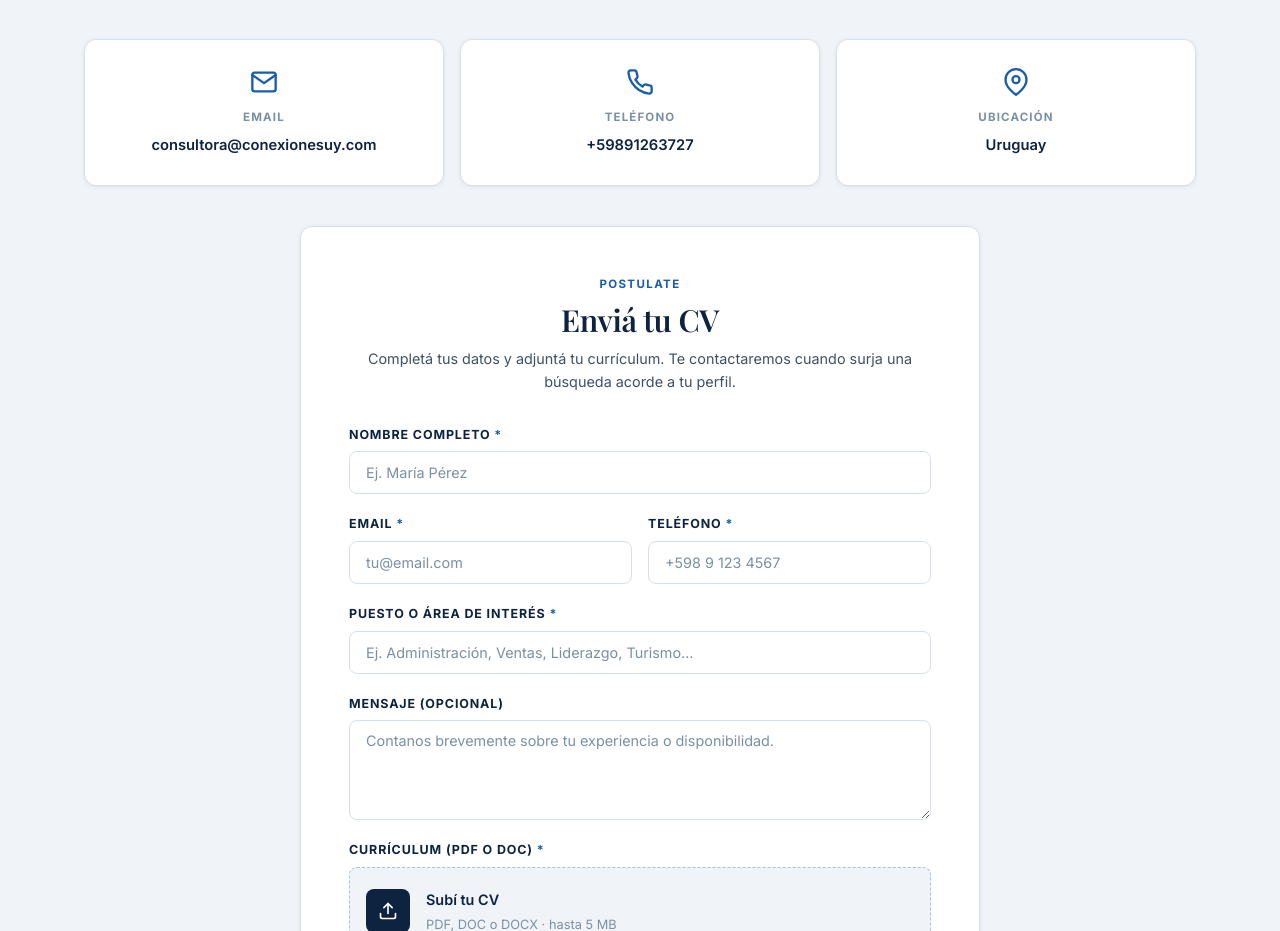
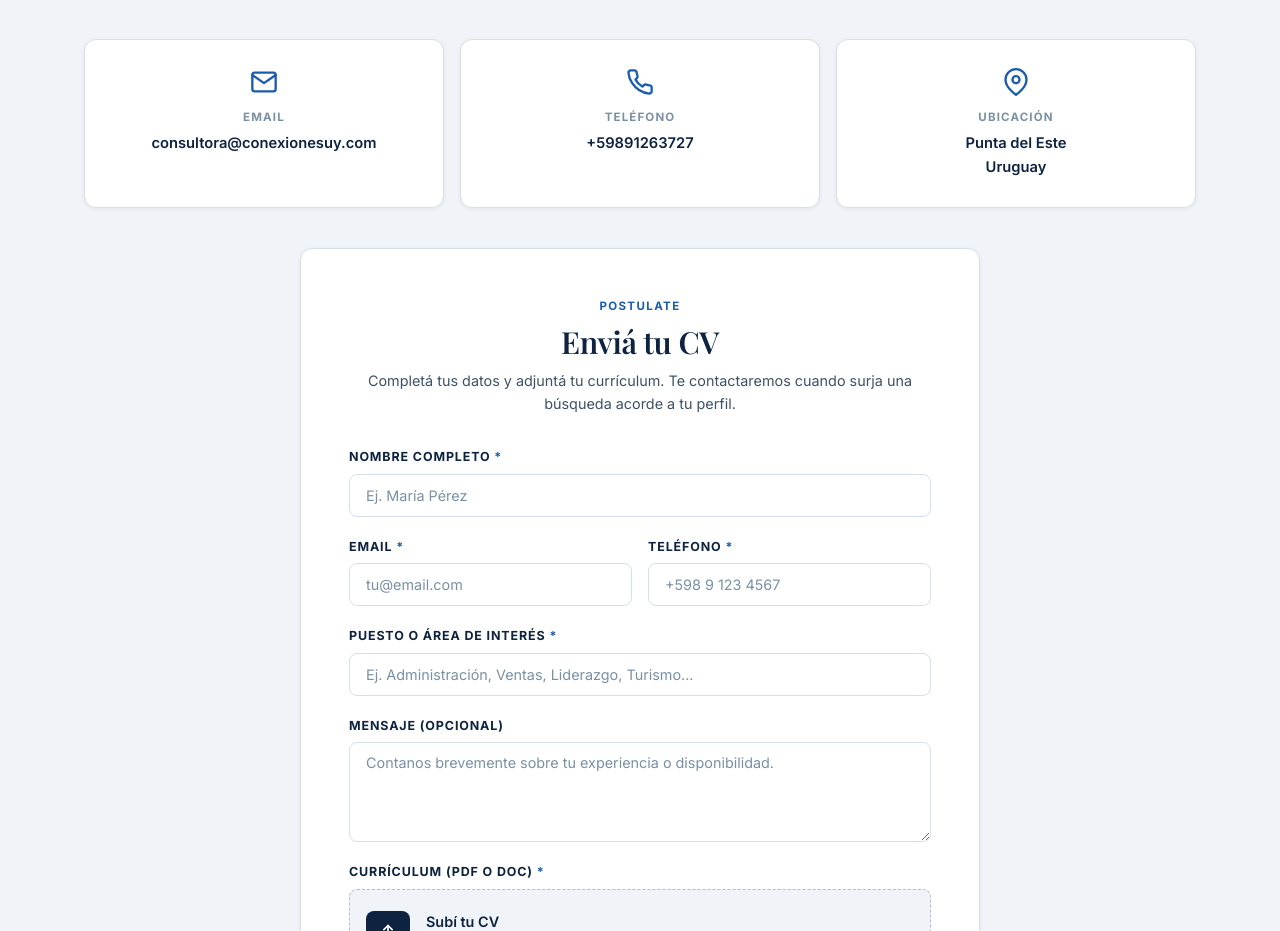
Before and after one commit to EtienneD10/conexiones-hr, a Next.js app: page / in a window 1280 px wide. Shown: the part 6000-6931 px from the top of the page. Built offline with nearby package versions, Linux system fonts and the light colour scheme.

Commit message:
cambio de ubi

```diff
--- a/src/components/ContactForm.css
+++ b/src/components/ContactForm.css
@@ -82,9 +82,11 @@
 }
 
 .info-card-value {
+  display: block;
   font-size: 0.92rem;
   font-weight: 600;
   color: var(--text-dark);
+  text-align: center;
 }
 
 /* ---- Form Card ---- */
--- a/src/components/ContactForm.js
+++ b/src/components/ContactForm.js
@@ -152,7 +152,7 @@ export default function ContactForm() {
           <div className="contact-info-card">
             <IconLocation />
             <span className="info-card-label">Ubicación</span>
-            <span className="info-card-value">Uruguay</span>
+            <span className="info-card-value">Punta del Este<br />Uruguay</span>
           </div>
         </div>
 
```
